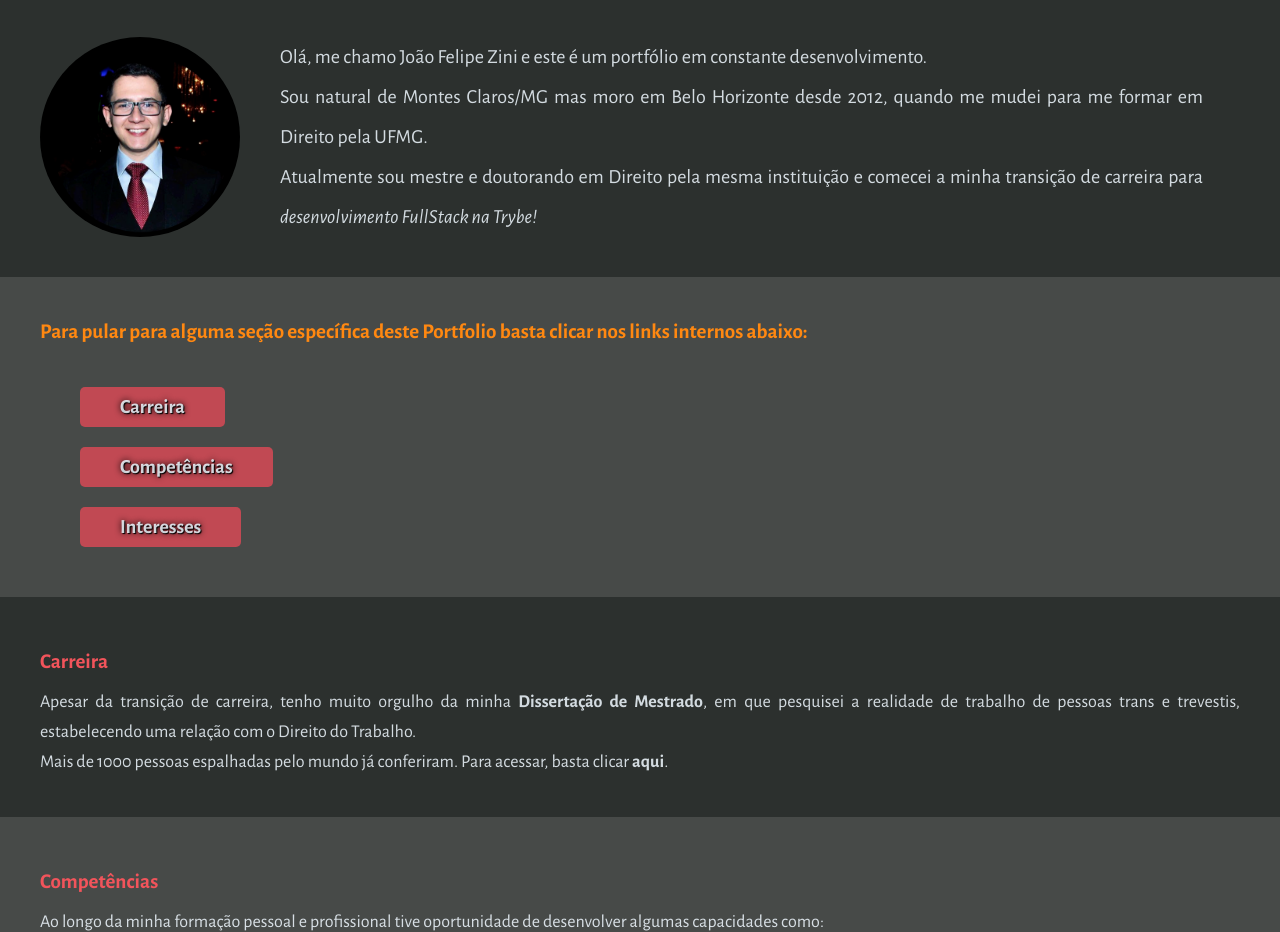
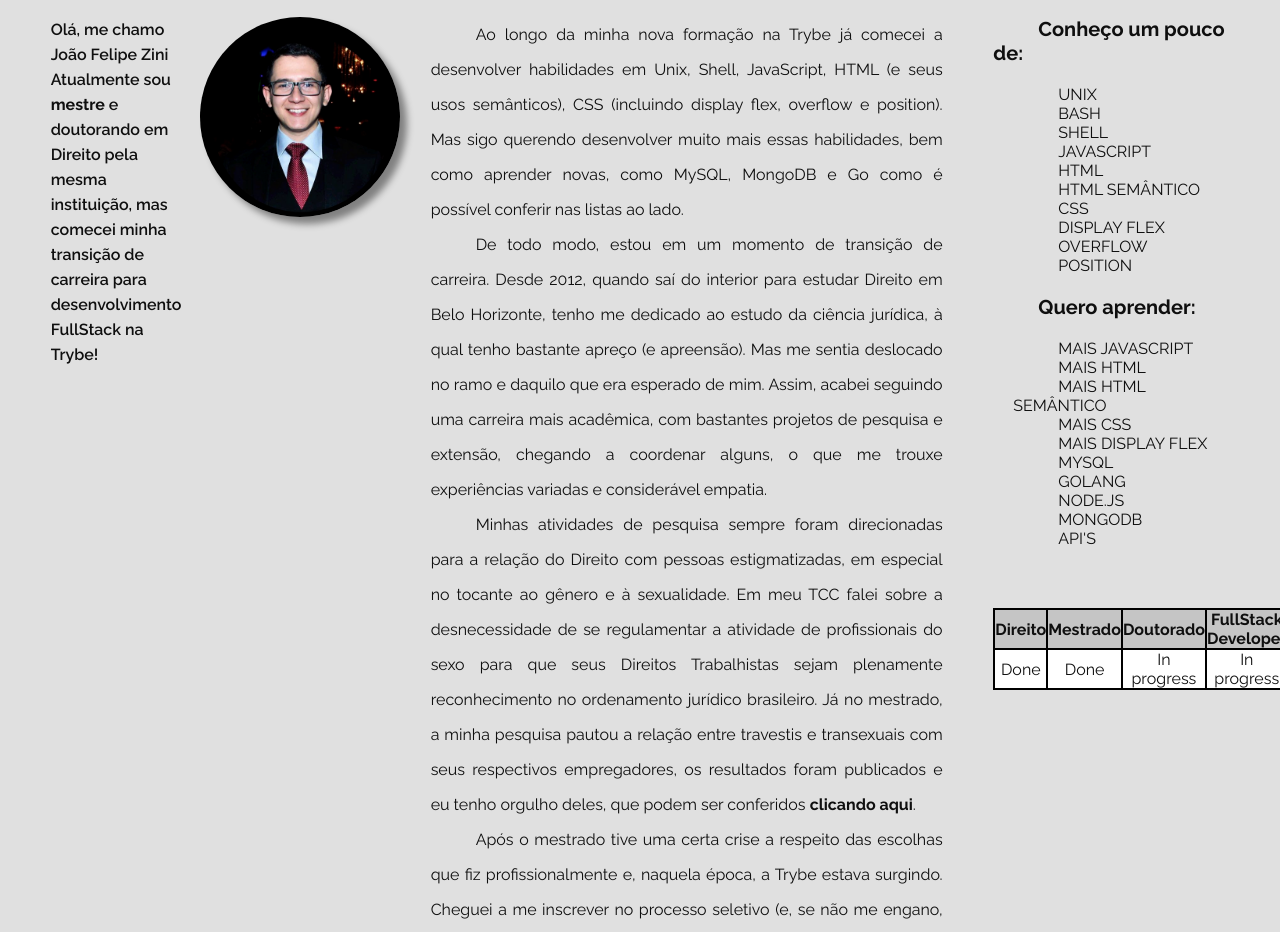
Before and after one commit to jfzini/jfzini.github.io, a plain HTML site: page index.html in a window 1280 px wide. Shown: the part 143-1075 px from the top of the page. Drawn offline with nearby package versions, Linux system fonts and the light colour scheme.

Commit message:
atualizando a partir do projeto desenvolvido na Trybe

```diff
--- a/index.html
+++ b/index.html
@@ -2,71 +2,105 @@
 <html lang="pt-br">
 <head>
     <meta charset="UTF-8">
-    <title>Portfolio de Zini</title>
+    <meta name="viewport" content="width=device-width, initial-scale=1.0">
+    <link rel="stylesheet" href="style.css">
     <link rel="preconnect" href="https://fonts.googleapis.com">
     <link rel="preconnect" href="https://fonts.gstatic.com" crossorigin>
-    <link href="https://fonts.googleapis.com/css2?family=Alegreya+Sans:ital,wght@0,100;0,300;0,400;0,500;0,700;0,800;0,900;1,100;1,300;1,400;1,500;1,700;1,800;1,900&display=swap" rel="stylesheet">
-    <link rel="stylesheet" type="text/css" href="style.css">
-
+    <link href="https://fonts.googleapis.com/css2?family=Raleway:ital,wght@0,100;0,200;0,300;0,400;0,500;0,600;0,700;0,800;0,900;1,100;1,200;1,300;1,400;1,500;1,600;1,700;1,800;1,900&display=swap" rel="stylesheet">
+    <title>João Felipe Zini</title>
 </head>
 <body>
-
-<div class="oddDiv" id="header">
-    <h1>João Felipe Zini</h1>
-    <img src="recursos/Foto de perfil.jpeg"" alt="Foto de João Felipe Zini, homem branco, de aparência jovem, cabelos pretos, óculos, sorrindo. Usa terno, sendo blazer preto e camisa azul claro, gravata vermelha com pequenos pontos brancos" id="profile-picture">
-    <div>
-        <p class="header-description">Olá, me chamo João Felipe Zini e este é um portfólio em constante desenvolvimento. <br>
-            Sou natural de Montes Claros/MG mas moro em Belo Horizonte desde 2012, quando me mudei para me formar em Direito pela UFMG.<br>Atualmente sou mestre e doutorando em Direito pela mesma instituição e comecei a minha transição de carreira para <em>desenvolvimento FullStack na Trybe!</em></p>
-    </div>
-</div>
-
-<div class="evenDiv">
-    <h2>Para pular para alguma seção específica deste Portfolio basta clicar nos links internos abaixo:</h2>
-    <ul>
-        <li><a href="#carreira" class="fakeButton">Carreira</a></li>
-        <li><a href="#competencias" class="fakeButton">Competências</a></li>
-        <li><a href="#interesses" class="fakeButton">Interesses</a></li>
-    </ul>
-</div>
-
-<div class="oddDiv">
-    <h3 id="carreira">Carreira</h3>
-    <p>Apesar da transição de carreira, tenho muito orgulho da minha <strong>Dissertação de Mestrado</strong>, em que pesquisei a realidade de trabalho de pessoas trans e trevestis, estabelecendo uma relação com o Direito do Trabalho.<br>Mais de 1000 pessoas espalhadas pelo mundo já conferiram. Para acessar, basta clicar <a href="https://repositorio.ufmg.br/handle/1843/DIRS-BCA2MH" target="_blank">aqui</a>.</p>
-</div>
-
-<div class="evenDiv">
-    <h3 id="competencias">Competências</h3>
-    <p>Ao longo da minha formação pessoal e profissional tive oportunidade de desenvolver algumas capacidades como:</p> <br>
-    <h4>Soft Skills</h4>
-    <ol>
-        <li>Autogestão</li>
-        <li>Gestão de pessoas</li>
-        <li>Public speaking</li>
-        <br>
-    </ol>
-
-
-    <h4>Hard Skills</h4>
-    <ol>
-        <li>Unix</li>
-        <li>Bash/Shell</li>
-        <li>Git</li>
-        <li>HTML</li>
-        <li>CSS</li>
-    </ol>
-</div>
-
-<div class="oddDiv">
-    <h3 id="interesses">Interesses</h3>
-    <p>Sempre fui uma pessoa ávida por tecnologia, pesquisa, cultura pop e games. <br>
-    Tenho algum orgulho em ser um bom jogador de World of Warcraft e, se tiver interesse, os logs e parses de minha progressão estão disponíveis no links abaixo:
-</p><br>
-    <a href="https://www.warcraftlogs.com/character/us/azralon/Falith%C3%A4s" target="_blank"><img src="https://assets.rpglogs.com/img/warcraft/header-logo.png" alt="logomarca warcraftlogs" width="50px"></a>
-    <a href="https://raider.io/characters/us/azralon/Falith%C3%A4s" target="_blank"><img src="https://assets.tiltify.com/uploads/user/thumbnail/422928/blob-e0339895-0e78-4453-8d81-4f06fb917df8.png" alt="logomarca raider.io" width="50px"></a>
-    <a href="https://worldofwarcraft.com/en-us/character/us/azralon/Falith%C3%A4s" target="_blank"><img src="https://logos-download.com/wp-content/uploads/2016/02/WOW_logo.png" alt="logomarca world of warcraft" width="50px"></a>
-    <br>
-    <br>
-</div>
-
+    <header id="cabecalho">
+        <h1 id="titulo">João Felipe Zini</h1>
+    </header>
+    <main>
+        <aside class="lado-esquerdo">
+            <p id="bio-abstract">Olá, me chamo João Felipe Zini <br>
+            Atualmente sou <a href="https://repositorio.ufmg.br/handle/1843/DIRS-BCA2MH" target="_blank">mestre</a> e doutorando em Direito pela mesma instituição, mas comecei minha transição de carreira para desenvolvimento FullStack na Trybe!</p>
+        </aside>
+        <div id="introduction"></div>
+            <section>
+                <img src="./Foto de perfil.jpeg" alt="Foto de João Felipe Zini, aparentando ser um jovem adulto, homem de pele clara, cabelos curtos pretos, sorrindo, vestindo um terno preto com camisa azul claro e gravata vermelha com pontos brancos." id="minha_foto">
+            </section>
+          <div id="introduction-article">
+            <article>
+              Ao longo da minha nova formação na Trybe já comecei a desenvolver habilidades em Unix, Shell, JavaScript, HTML (e seus usos semânticos), CSS (incluindo display flex, overflow e position). Mas sigo querendo desenvolver muito mais essas habilidades, bem como aprender novas, como MySQL, MongoDB e Go como é possível conferir nas listas ao lado.
+            </article>
+            <p>
+              De todo modo, estou em um momento de transição de carreira. Desde 2012, quando saí do interior para estudar Direito em Belo Horizonte, tenho me dedicado ao estudo da ciência jurídica, à qual tenho bastante apreço (e apreensão). Mas me sentia deslocado no ramo e daquilo que era esperado de mim. Assim, acabei seguindo uma carreira mais acadêmica, com bastantes projetos de pesquisa e extensão, chegando a coordenar alguns, o que me trouxe experiências variadas e considerável empatia.
+            </p>
+            <p>
+              Minhas atividades de pesquisa sempre foram direcionadas para a relação do Direito com pessoas estigmatizadas, em especial no tocante ao gênero e à sexualidade. Em meu TCC falei sobre a desnecessidade de se regulamentar a atividade de profissionais do sexo para que seus Direitos Trabalhistas sejam plenamente reconhecimento no ordenamento jurídico brasileiro. Já no mestrado, a minha pesquisa pautou a relação entre travestis e transexuais com seus respectivos empregadores, os resultados foram publicados e eu tenho orgulho deles, que podem ser conferidos <a href="https://repositorio.ufmg.br/handle/1843/DIRS-BCA2MH" target="_blank">clicando aqui</a>.
+            </p>
+            <p>
+              Após o mestrado tive uma certa crise a respeito das escolhas que fiz profissionalmente e, naquela época, a Trybe estava surgindo. Cheguei a me inscrever no processo seletivo (e, se não me engano, as aulas eram presenciais), mas logo tive a notícia da aprovação no doutorado e tomei a decisão, naquele momento, de dar mais uma chance à vida acadêmica. Entretanto, a Trybe sempre permaneceu em mente. Tanto que, em 2021, meu namorado (que também era jurista), estava com pretensão de migrar para a programação e logo indiquei a Trybe. Ele deu uma olhada, gostou, se inscreveu, passou, formou e agora trabalha em condições muito melhores que as anteriores.
+            </p>
+            <p>
+              E agora chegou minha vez de tomar a coragem de fazer uma mudança de carreira, já quase com o doutorado nas costas, em busca de felicidade e realização profissional.
+            </p>
+            <p>
+              Seguimos.
+            </p>
+          </div>
+        </div>
+        <div id="lessons" class="lado-direito">
+            <p>
+                Conheço um pouco de:
+            </p>
+            <ol id="licoes_aprendidas">
+                <li>UNIX</li>
+                <li>BASH</li>
+                <li>SHELL</li>
+                <li>JAVASCRIPT</li>
+                <li>HTML</li>
+                <li>HTML SEMÂNTICO</li>
+                <li>CSS</li>
+                <li>DISPLAY FLEX</li>
+                <li>OVERFLOW</li>
+                <li>POSITION</li>
+            </ol>
+            <p>
+                Quero aprender:
+            </p>
+            <ul id="licoes_a_aprender">
+                <li>MAIS JAVASCRIPT</li>
+                <li>MAIS HTML</li>
+                <li>MAIS HTML SEMÂNTICO</li>
+                <li>MAIS CSS</li>
+                <li>MAIS DISPLAY FLEX</li>
+                <li>MYSQL</li>
+                <li>GOLANG</li>
+                <li>NODE.JS</li>
+                <li>MONGODB</li>
+                <li>API'S</li>
+            </ul>
+            <table>
+              <tr>
+                  <th>Direito</th>
+                  <th>Mestrado</th>
+                  <th>Doutorado</th>
+                  <th>FullStack Developer</th>
+              </tr>
+              <tr>
+                  <td>Done</td>
+                  <td>Done</td>
+                  <td>In progress</td>
+                  <td>In progress</td>
+              </tr>
+          </table>
+        </div>
+    </main>
+    <footer id="rodape">
+      <div id="footnote">
+        <p>
+        Mais sobre mim:
+        </p>
+        <a href="https://www.linkedin.com/in/jfzini/" target="_blank"><img src="https://cdn-icons-png.flaticon.com/512/174/174857.png" alt="Logo LinkedIn"></a>
+        <a href="https://github.com/jfzini" target="_blank"><img src="https://cdn-icons-png.flaticon.com/512/25/25231.png" alt="Logo GitHub"></a>
+        <a href="https://www.instagram.com/jfzini/" target="_blank"><img src="https://www.brunopalmahidroponia.com.br/wp-content/uploads/2020/07/logo-instagram-png-fundo-transparente.png" alt="Logo Instagram"></a>
+        <a href="http://lattes.cnpq.br/1835337694264483" target="_blank"><img src="https://www.ufpb.br/ppgs/contents/imagens/logo-lattes.png/@@images/image.png" alt="Logo Lattes"></a>
+        <a href="https://www.warcraftlogs.com/character/us/azralon/Falith%C3%A4s" target="_blank"><img src="https://assets.rpglogs.com/img/warcraft/header-logo.png" alt="Logo WarcraftLogs"></a>
+      </div>
+    </footer>
 </body>
 </html>
--- a/style.css
+++ b/style.css
@@ -1,93 +1,128 @@
 * {
-margin: 0;
-border: 0;
+  margin: 0;
+  padding: 0;
+  border: 0;
+  font-family: Raleway, sans-serif;
+  color: rgb(15, 15, 15);
 }
 
 body {
-    font-family: 'Alegreya Sans', sans-serif;
-    background-color: #2C302E;
-    color: rgba(240, 248, 255, 0.856);
-    text-align: justify;
-}
-h1{
-    text-align: center;
-    font-size: 40px;
-    line-height: 100px;
-    margin-bottom: 40px;
+  background-color: rgb(224, 224, 224);
 }
 
-
-p,h2, h3, h4, ul, ol, img {
-    font-size: 18px;
-    margin-left: 40px;
-    margin-right: 40px;
+header {
+  top: 0;
+  position: fixed;
+  width: 100%;
+  font-weight: 100;
+  padding-left: 40px;
+  background-color: black;
 }
 
-p, ul, ol{
-    font-weight: 300;
-    list-style: none;
-    line-height: 30px;
+section {
+  text-indent: 0;
+  margin-left: -40px;
 }
 
-h2 {
-    font-size: 21px;
-    color: #FF8811;
-    line-height: 30px;
-    margin-bottom: 30px;
+h1 {
+  color: white;
+  background-color: black;
+  font-size: 40px;
+  font-style: italic;
+  font-weight: 400;
+  line-height: 70px;
+  margin-bottom: 5px;
 }
 
-h3 {
-    font-size: 21px;
-    color: #F2545B;
-    line-height: 50px;
-    font-weight: 700;
-}
-
-.header-description {
-    font-size: 20px;
-    font-weight: 400;
-    margin-top: 0px;
-    line-height: 40px;
-}
-.fakeButton {
-    color: rgba(240, 248, 255, 0.856);
-    font-weight: 700;
-    font-size: 20px;
-    text-shadow: 1px 1px 1px black, 0 0 0.3em black;
-    text-decoration: none;
-    background-color: #C14953;
-    padding: 10px 40px;
-    line-height: 60px;
-    border-radius: 5px;
-}
-.fakeButton:hover {
-    transition: 700ms;
-    background-color: #f84856;
+aside {
+  padding-left: 20px;
+  width: 10%;
+  line-height: 25px;
+  font-weight: 600;
 }
 
 a {
-    color: rgba(240, 248, 255, 0.856);
-    text-decoration: none;
-    font-weight: 600;
-}
-.oddDiv {
-    text-align: justify;
-    padding: 40px 0;
-}
-.evenDiv {
-    background-color: #474A48;
-    text-align: justify;
-    padding: 40px 0;
+  text-decoration: none;
+  font-weight: 700;
 }
 
-#profile-picture {
-    border-radius: 100px;
-    border-width: 0;
-    float: left;
-    max-width: 200px;
-    width: 40%;
+main a:hover {
+  background-color: black;
+  color: white;
 }
 
-#header {
-    display: inline-block;
+main img {
+  border-radius: 100px;
+  width: 200px;
+  box-shadow: 7px 7px 7px grey;
 }
+
+main {
+  padding-top: 160px;
+  display: flex;
+  align-items: top;
+  justify-content: space-evenly;
+  text-indent: 45px;
+}
+
+footer {
+  margin-top: 60px;
+}
+
+footer p {
+  color: white;
+  padding: 20px 0 25px 40px;
+  font-size: 22px;
+}
+
+footer img {
+  width: 40px;
+  margin: 0 0 25px 40px;
+  background-color: white;
+  border-radius: 30px;
+  border: 2px solid white;
+}
+
+#introduction-article {
+  width: 40%;
+  line-height: 35px;
+  text-align: justify;
+  margin-right: 20px;
+}
+
+#lessons {
+  width: 20%;
+}
+
+#bio-abstract {
+  text-indent: 0;
+}
+
+#footnote {
+  background-color: black;
+}
+
+ul , ol {
+  margin: 20px;
+  list-style: none;
+}
+
+table {
+  background-color: black;
+  text-align: center;
+  margin-top: 60px;
+}
+
+th {
+  background-color: rgb(197, 197, 197);
+  width: 100px;
+}
+
+td {
+  background-color: white;
+}
+
+.lado-direito p {
+  font-weight: 700;
+  font-size: 20px;
+}
```
Also changed, not shown: Foto de perfil.jpeg (added).
